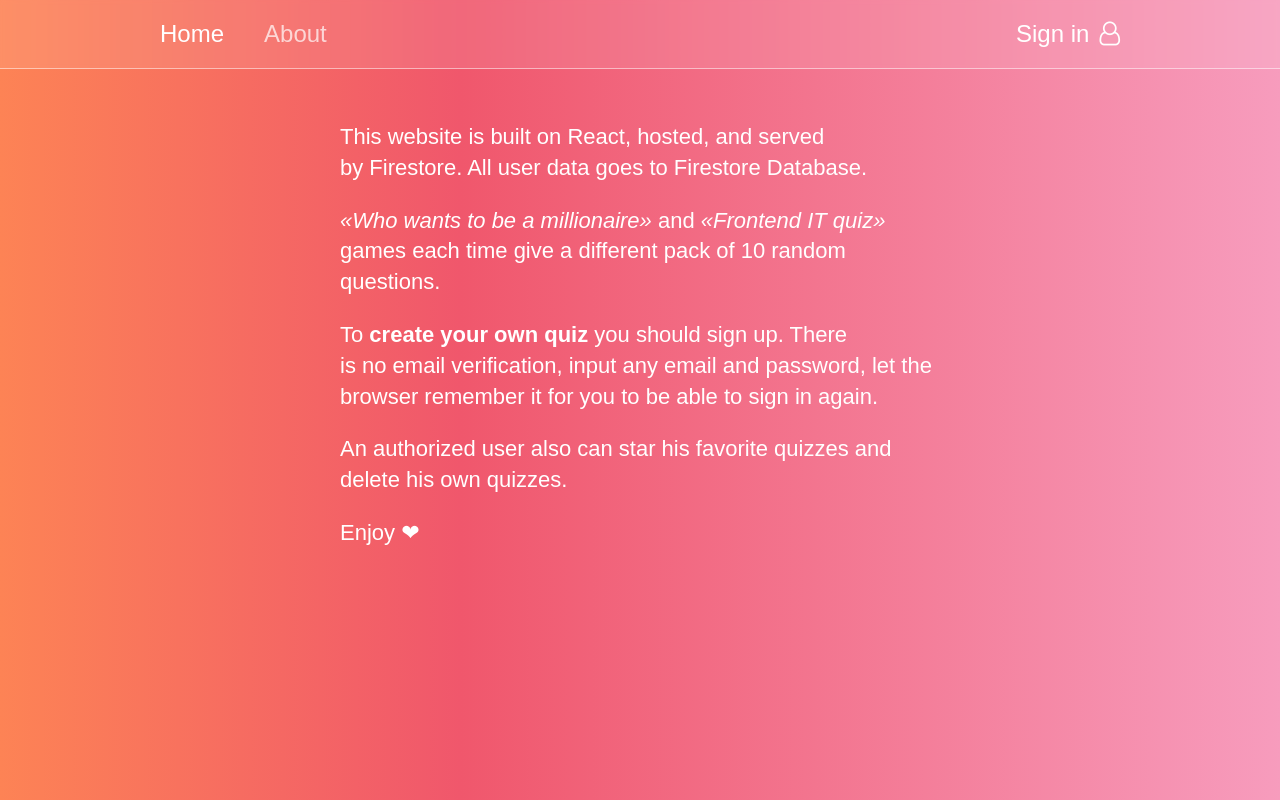
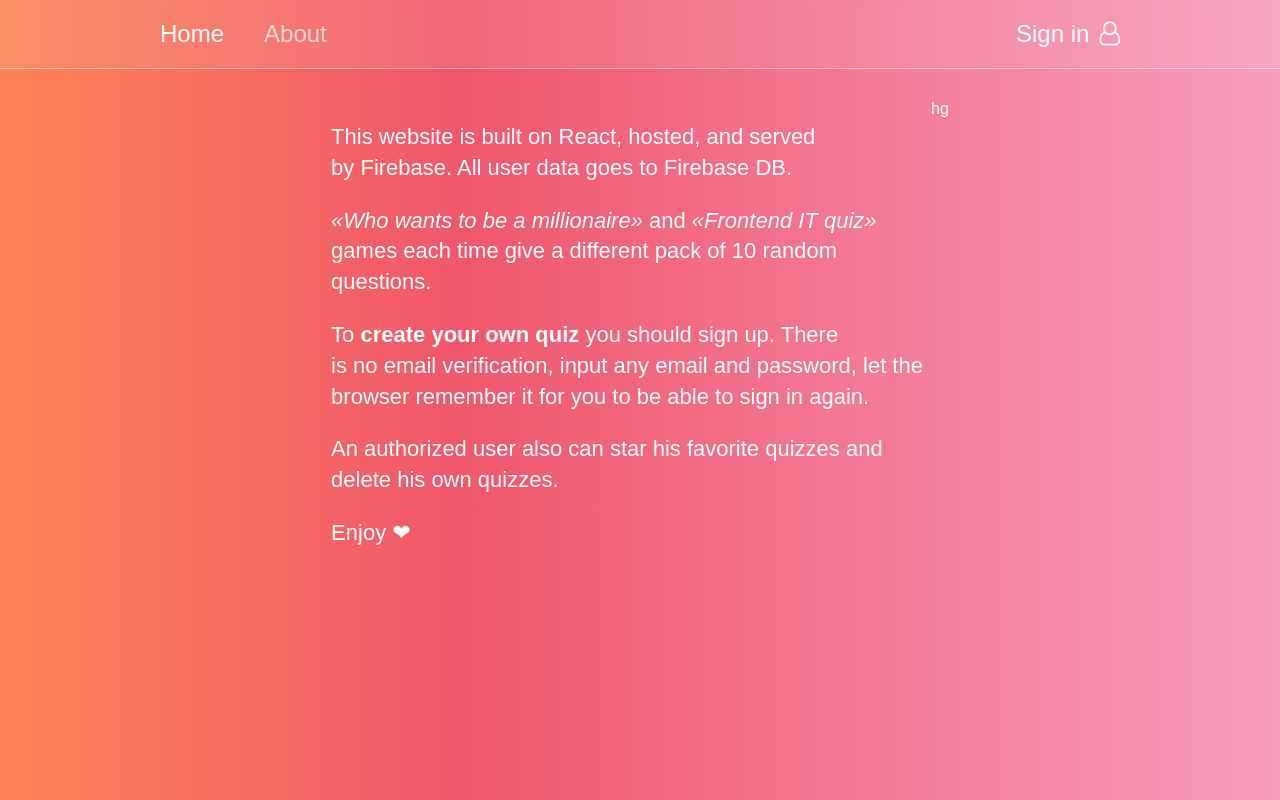
Before and after one commit to angeliquesy/quiz-firebase, a React app: page /about in a window 1280 px wide. Built offline with nearby package versions, Linux system fonts and the light colour scheme.

Commit message:
correcting typos in About content

```diff
--- a/src/containers/About/About.js
+++ b/src/containers/About/About.js
@@ -4,14 +4,14 @@ import classes from './About.css'
 const About = () => (
   <div className={classes.About}>
     <div>
-      <p>This website is&nbsp;built on&nbsp;React, hosted, and served by&nbsp;Firestore. All user data goes to&nbsp;Firestore Database.</p>
+      <p>This website is&nbsp;built on&nbsp;React, hosted, and served by&nbsp;Firebase. All user data goes to&nbsp;Firebase DB.</p>
       <p><em>&laquo;Who wants to&nbsp;be&nbsp;a&nbsp;millionaire&raquo;</em> and <em>&laquo;Frontend IT&nbsp;quiz&raquo;</em> games
         each time give a&nbsp;different pack of&nbsp;10&nbsp;random questions.</p>
       <p>To&nbsp;<strong>create your own quiz</strong> you should sign&nbsp;up. There is&nbsp;no&nbsp;email verification,
         input any email and password, let the browser remember it&nbsp;for you to&nbsp;be&nbsp;able to&nbsp;sign in&nbsp;again.</p>
       <p>An&nbsp;authorized user also can star his favorite quizzes and delete his own quizzes.</p>
       <p>Enjoy ❤</p>
-    </div>
+    </div>hg
   </div>
 )
 
```
Also changed, not shown: 7 other files (tests, documents, lock files or other folders).
